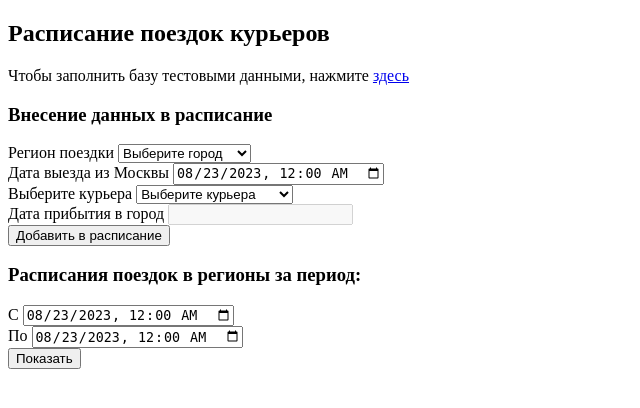
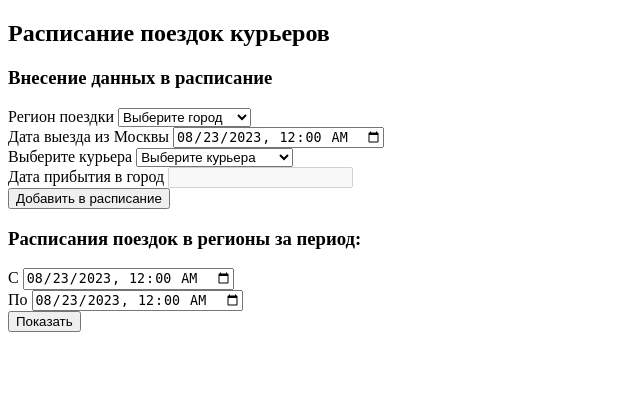
Before and after one commit to lobanovkirill/test_task, a PHP site: page / in a window 1280 px wide. Shown: the top 408 px of the page, without its empty margins (0-640 px from the left). Run offline with PHP 8.4, Linux system fonts and the light colour scheme; data comes from the database, SQL or seed files in the repository.

Commit message:
fix: close link fo generate test data

```diff
--- a/views/home.view.php
+++ b/views/home.view.php
@@ -1,7 +1,7 @@
 <h2>Расписание поездок курьеров</h2>
 
-<p>Чтобы заполнить базу тестовыми данными, нажмите <a href="/index.php?page=test_data">здесь</a></p>
-<div class="error_message"></div>
+<!-- <p>Чтобы заполнить базу тестовыми данными, нажмите <a href="/index.php?page=test_data">здесь</a></p>
+<div class="error_message"></div> -->
 
 <h3>Внесение данных в расписание</h3>
 <form id="add_travel_for_courier">
```
